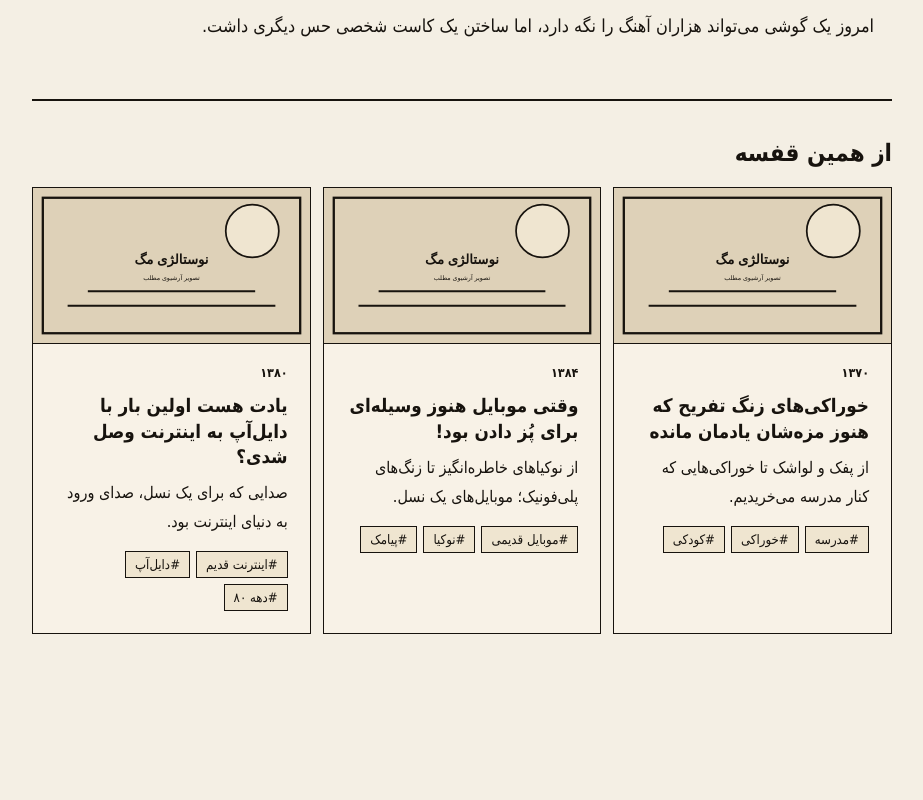
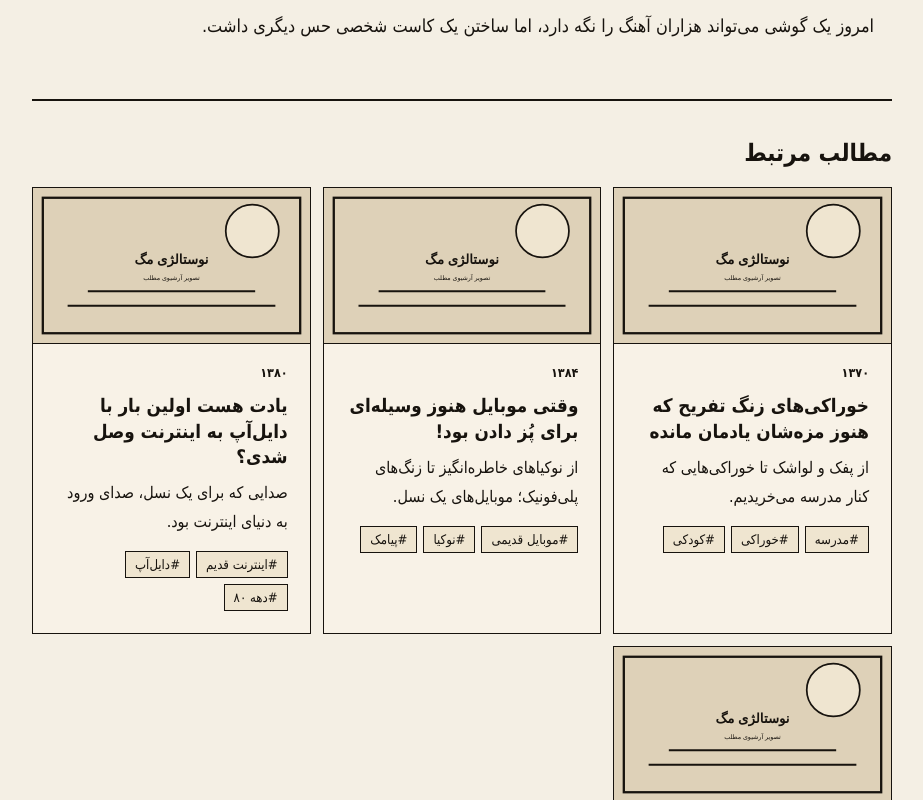
Before and after one commit to mohammadghadimi88/nostalgia-mag, a Next.js app: page /article/cassette-and-walkman in a window 1280 px wide. Shown: the part 1200-2000 px from the top of the page, without its empty margins (178-1101 px from the left). Before the commit the page ends 1894 px from the top, so only its background shows below. Built offline with nearby package versions, Linux system fonts and the light colour scheme; no server answers.

Commit message:
Expand article internal recommendations

```diff
--- a/app/article/[slug]/page.tsx
+++ b/app/article/[slug]/page.tsx
@@ -29,7 +29,7 @@ export default async function ArticlePage({ params }: { params: Promise<{ slug:
   if (!article) notFound();
 
   const section = getSection(article.section);
-  const related = getRelatedArticles(article, 3);
+  const related = getRelatedArticles(article, 6);
 
   const jsonLd = {
     "@context": "https://schema.org",
@@ -87,7 +87,7 @@ export default async function ArticlePage({ params }: { params: Promise<{ slug:
 
         {related.length > 0 && (
           <section className="related">
-            <h2>از همین قفسه</h2>
+            <h2>مطالب مرتبط</h2>
             <div className="article-grid">
               {related.map((item) => <ArticleCard article={item} key={item.slug} />)}
             </div>
```
